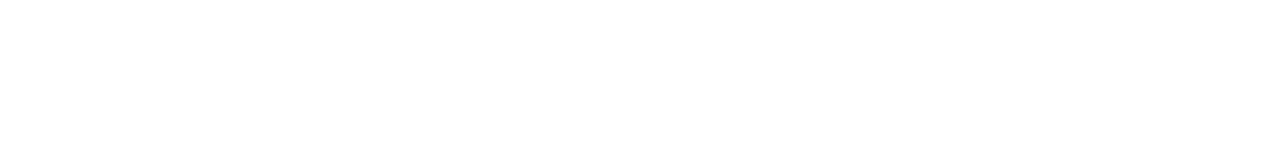
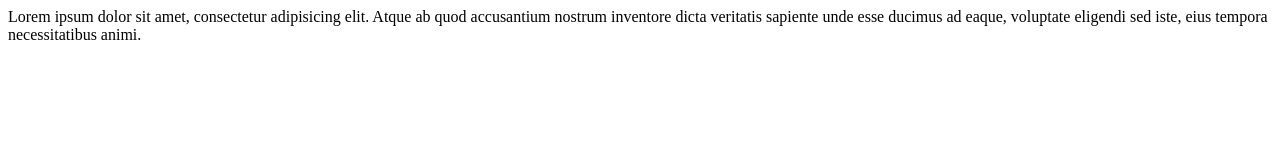
Before and after one commit to lfernandokof/prueba, a plain HTML site: page index.html in a window 1280 px wide. Drawn offline with Linux system fonts and the light colour scheme.

Commit message:
se agrego contenido section y footer

```diff
--- a/index.html
+++ b/index.html
@@ -5,6 +5,11 @@
 	<title>Document</title>
 </head>
 <body>
+	<div class="container">
+		<section class="section">
+			Lorem ipsum dolor sit amet, consectetur adipisicing elit. Atque ab quod accusantium nostrum inventore dicta veritatis sapiente unde esse ducimus ad eaque, voluptate eligendi sed iste, eius tempora necessitatibus animi.
+		</section>
+	</div>
 
 </body>
 </html>
```
